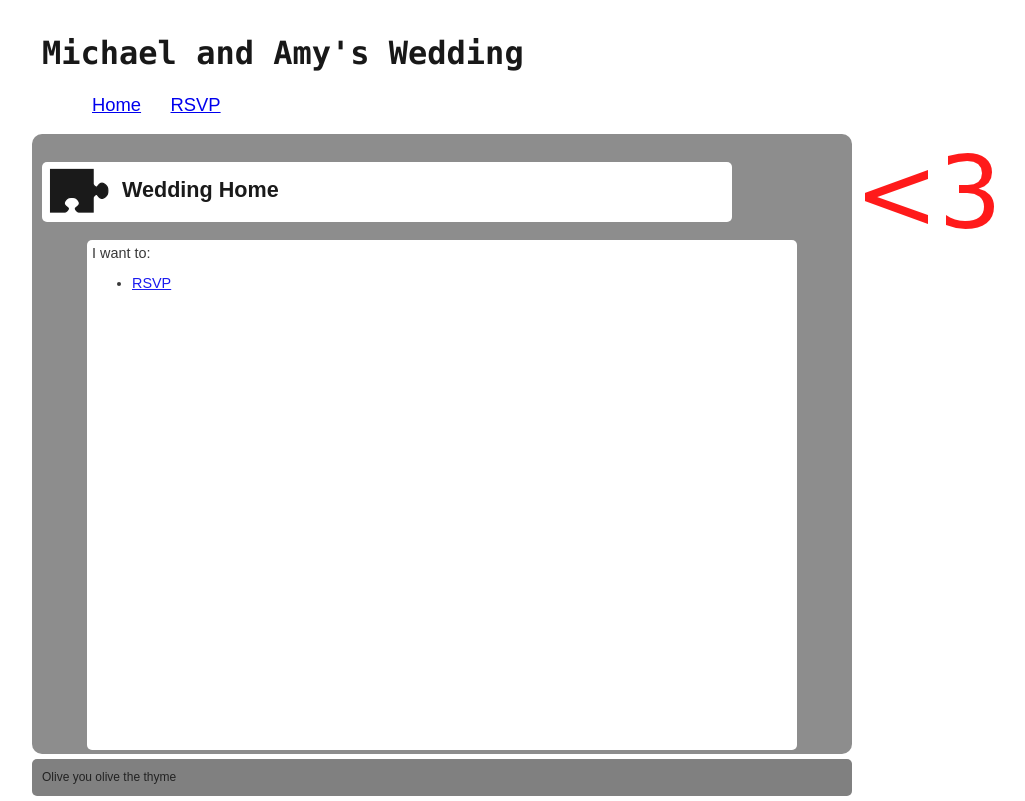
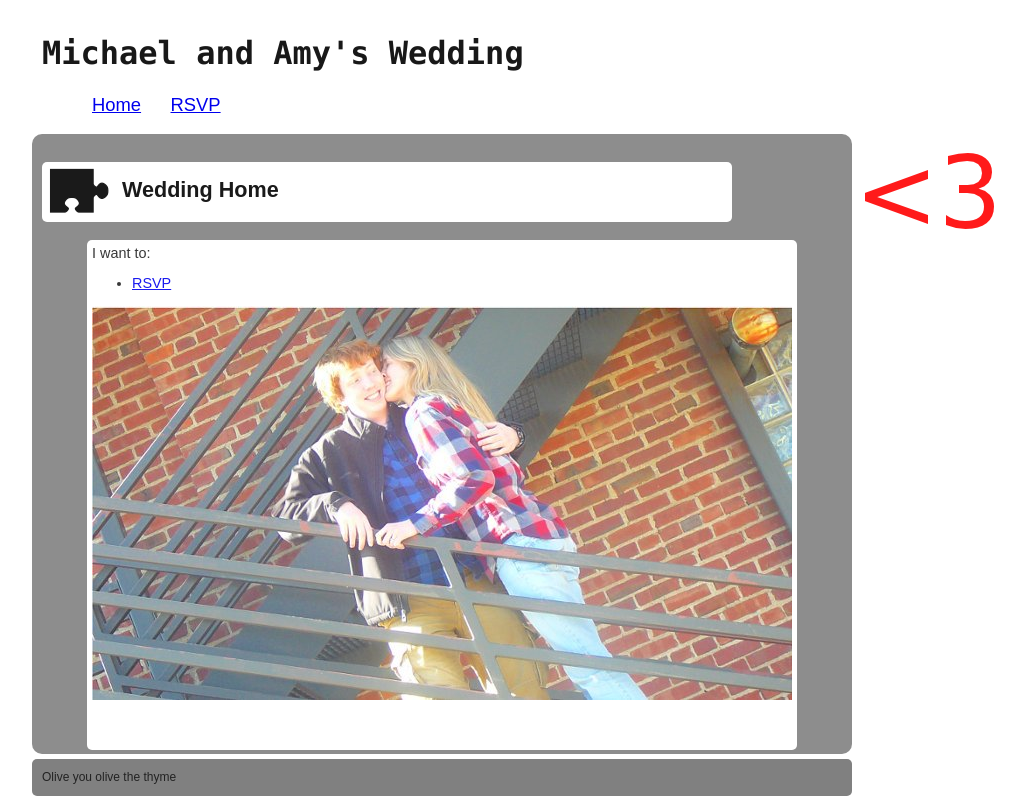
Before and after one commit to mfairchild365/wedding_rsvp, a PHP site: page /wedding/ in a window 1280 px wide. Shown: the whole page, without its empty margins (198-1223 px from the left). Run offline with PHP 8.4, Linux system fonts and the light colour scheme.

Commit message:
Add our picture to the homepage.

```diff
--- a/www/templates/default/Wedding/Home/View.tpl.php
+++ b/www/templates/default/Wedding/Home/View.tpl.php
@@ -5,4 +5,6 @@
   <ul>
     <li><a href="<?php Wedding_Controller::$url?>RSVP">RSVP</a></li>
   </ul>
+
+  <img src="<?php Wedding_Controller::$url?>www/images/amymike.jpg" width="700" height="394"/>
 </div>
```
Also changed, not shown: www/images/amymike.jpg (added).
